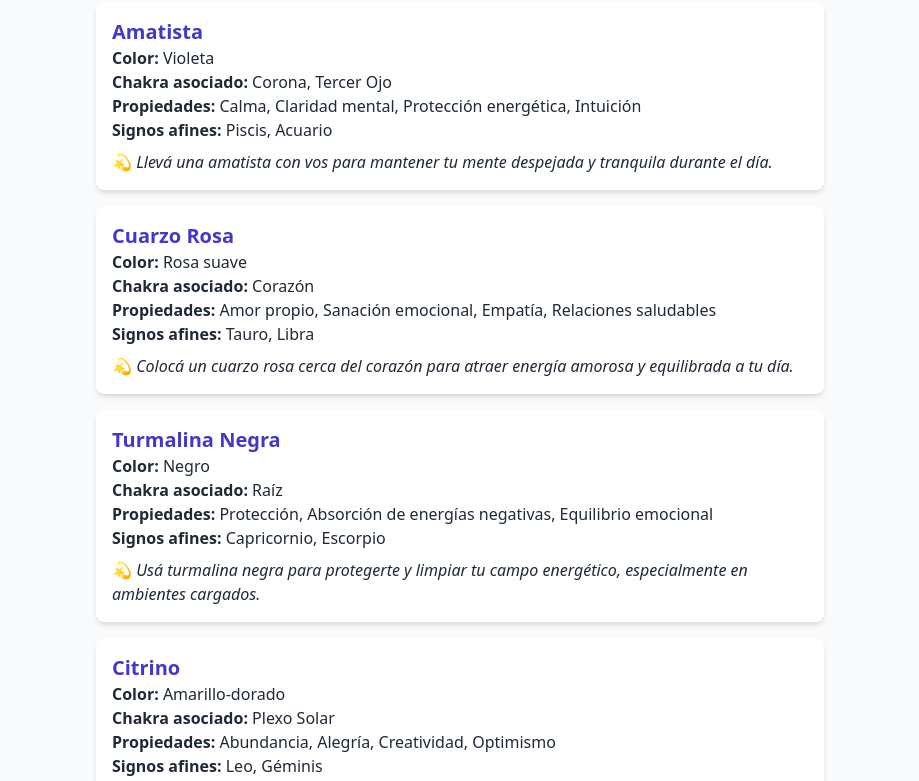
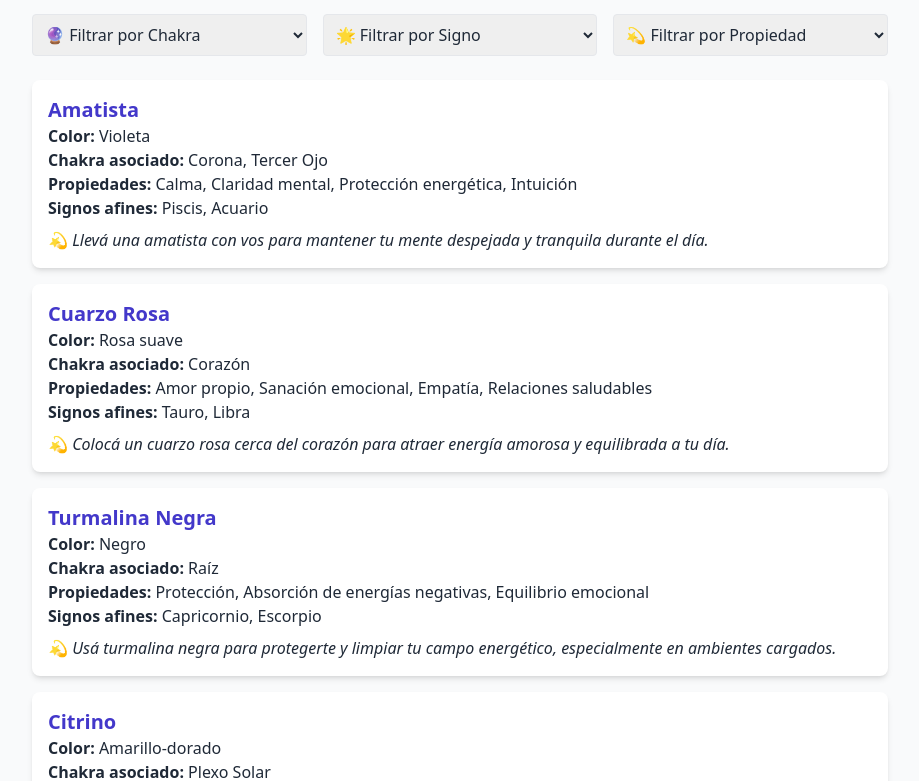
Before and after one commit to Marisha200/guia-cristales, a plain HTML site: page index.html in a window 1280 px wide. Shown: the part 74-855 px from the top of the page, without its empty margins (180-1099 px from the left). Drawn offline with nearby package versions, Linux system fonts and the light colour scheme.

Commit message:
Update index.html

```diff
--- a/index.html
+++ b/index.html
@@ -6,18 +6,64 @@
   <script src="https://cdn.tailwindcss.com"></script>
 </head>
 <body class="bg-gray-50 text-gray-800">
-  <div class="max-w-3xl mx-auto p-5">
-    <h1 class="text-3xl font-bold text-center mb-5">✨ Guía Interactiva de Cristales 💎</h1>
+  <div class="max-w-4xl mx-auto p-5">
+    <h1 class="text-3xl font-bold text-center mb-8">✨ Guía Interactiva de Cristales 💎</h1>
+
+    <!-- Filtros -->
+    <div class="mb-6 grid grid-cols-1 md:grid-cols-3 gap-4">
+      <select id="filtro-chakra" class="p-2 border rounded">
+        <option value="">🔮 Filtrar por Chakra</option>
+        <option value="Raíz">Raíz</option>
+        <option value="Plexo Solar">Plexo Solar</option>
+        <option value="Corazón">Corazón</option>
+        <option value="Tercer Ojo">Tercer Ojo</option>
+        <option value="Corona">Corona</option>
+      </select>
+
+      <select id="filtro-signo" class="p-2 border rounded">
+        <option value="">🌟 Filtrar por Signo</option>
+        <option value="Aries">Aries</option>
+        <option value="Tauro">Tauro</option>
+        <option value="Géminis">Géminis</option>
+        <option value="Cáncer">Cáncer</option>
+        <option value="Leo">Leo</option>
+        <option value="Virgo">Virgo</option>
+        <option value="Libra">Libra</option>
+        <option value="Escorpio">Escorpio</option>
+        <option value="Sagitario">Sagitario</option>
+        <option value="Capricornio">Capricornio</option>
+        <option value="Acuario">Acuario</option>
+        <option value="Piscis">Piscis</option>
+      </select>
+
+      <select id="filtro-propiedad" class="p-2 border rounded">
+        <option value="">💫 Filtrar por Propiedad</option>
+        <option value="Amor propio">Amor propio</option>
+        <option value="Protección">Protección</option>
+        <option value="Sanación emocional">Sanación emocional</option>
+        <option value="Claridad mental">Claridad mental</option>
+        <option value="Abundancia">Abundancia</option>
+        <option value="Intuición">Intuición</option>
+      </select>
+    </div>
+
+    <!-- Contenedor de cristales -->
     <div id="contenedor-cristales" class="space-y-4"></div>
   </div>
 
   <script>
-fetch('./cristales.json')
-  .then(response => response.json())
-  .then(cristales => {
+    let todosLosCristales = [];
+
+    function mostrarCristales(filtrados) {
       const contenedor = document.getElementById('contenedor-cristales');
+      contenedor.innerHTML = '';
 
-    cristales.forEach(cristal => {
+      if (filtrados.length === 0) {
+        contenedor.innerHTML = '<p class="text-center text-gray-500">No se encontraron cristales con esos criterios.</p>';
+        return;
+      }
+
+      filtrados.forEach(cristal => {
         const cristalDiv = document.createElement('div');
         cristalDiv.className = 'p-4 bg-white shadow-md rounded-lg';
 
@@ -32,8 +78,36 @@ fetch('./cristales.json')
 
         contenedor.appendChild(cristalDiv);
       });
-  })
-  .catch(error => console.log('Error al cargar los cristales:', error));
+    }
+
+    function aplicarFiltros() {
+      const chakra = document.getElementById('filtro-chakra').value;
+      const signo = document.getElementById('filtro-signo').value;
+      const propiedad = document.getElementById('filtro-propiedad').value;
+
+      const filtrados = todosLosCristales.filter(cristal => {
+        const coincideChakra = chakra === "" || cristal.chakra.includes(chakra);
+        const coincideSigno = signo === "" || cristal.signos_afines.includes(signo);
+        const coincidePropiedad = propiedad === "" || cristal.propiedades.includes(propiedad);
+
+        return coincideChakra && coincideSigno && coincidePropiedad;
+      });
+
+      mostrarCristales(filtrados);
+    }
+
+    // Fetch del JSON
+    fetch('./cristales.json')
+      .then(response => response.json())
+      .then(data => {
+        todosLosCristales = data;
+        mostrarCristales(todosLosCristales);
+      });
+
+    // Eventos de filtros
+    document.getElementById('filtro-chakra').addEventListener('change', aplicarFiltros);
+    document.getElementById('filtro-signo').addEventListener('change', aplicarFiltros);
+    document.getElementById('filtro-propiedad').addEventListener('change', aplicarFiltros);
   </script>
 </body>
 </html>
```
Lines whose indentation alone changed are shown as unchanged.
